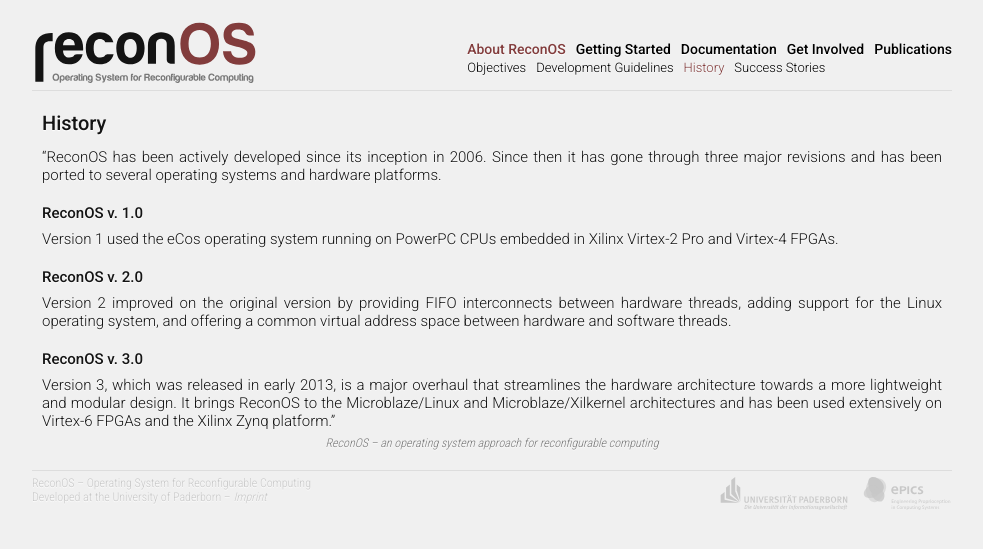
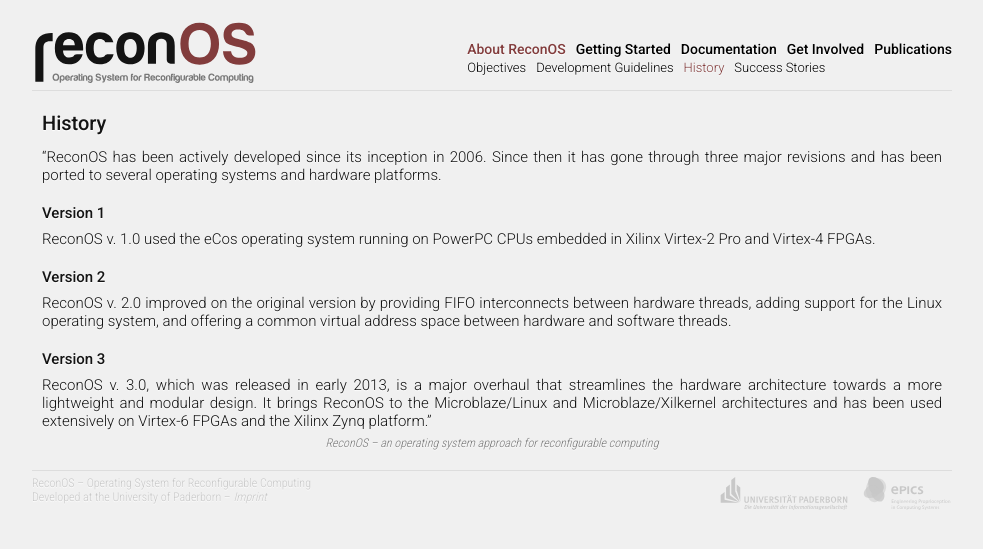
Before and after one commit to ReconOS/reconos.github.io, a Jekyll site: the page built from about/history/index.md, in a window 1280 px wide. Shown: the top 549 px of the page, without its empty margins (148-1131 px from the left). Built offline with Jekyll 4.4.1, drawn with Linux system fonts in a browser that asks for light colours; Markdown is read by kramdown in place of the engine named in the settings.

Commit message:
minor change

```diff
--- a/about/history/index.md
+++ b/about/history/index.md
@@ -6,16 +6,16 @@ layout: page
 
 "ReconOS has been actively developed since its inception in 2006. Since then it has gone through three major revisions and has been ported to several operating systems and hardware platforms.
 
-## ReconOS v. 1.0
+## Version 1
 
-Version 1 used the eCos operating system running on PowerPC CPUs embedded in Xilinx Virtex-2 Pro and Virtex-4 FPGAs.
+ReconOS v. 1.0 used the eCos operating system running on PowerPC CPUs embedded in Xilinx Virtex-2 Pro and Virtex-4 FPGAs.
 
-## ReconOS v. 2.0
+## Version 2
 
-Version 2 improved on the original version by providing FIFO interconnects between hardware threads, adding support for the Linux operating system, and offering a common virtual address space between hardware and software threads.
+ReconOS v. 2.0 improved on the original version by providing FIFO interconnects between hardware threads, adding support for the Linux operating system, and offering a common virtual address space between hardware and software threads.
 
-## ReconOS v. 3.0
+## Version 3
 
-Version 3, which was released in early 2013, is a major overhaul that streamlines the hardware architecture towards a more lightweight and modular design. It brings ReconOS to the Microblaze/Linux and Microblaze/Xilkernel architectures and has been used extensively on Virtex-6 FPGAs and the Xilinx Zynq platform."
+ReconOS v. 3.0, which was released in early 2013, is a major overhaul that streamlines the hardware architecture towards a more lightweight and modular design. It brings ReconOS to the Microblaze/Linux and Microblaze/Xilkernel architectures and has been used extensively on Virtex-6 FPGAs and the Xilinx Zynq platform."
 
 <cite>ReconOS – an operating system approach for reconfigurable computing</cite>
```
